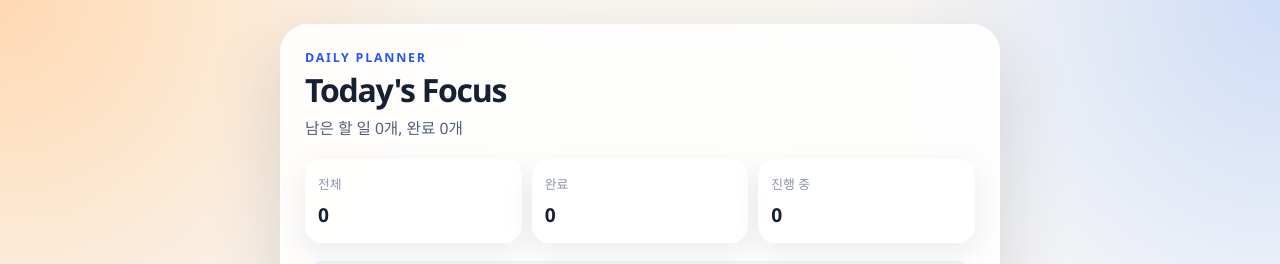
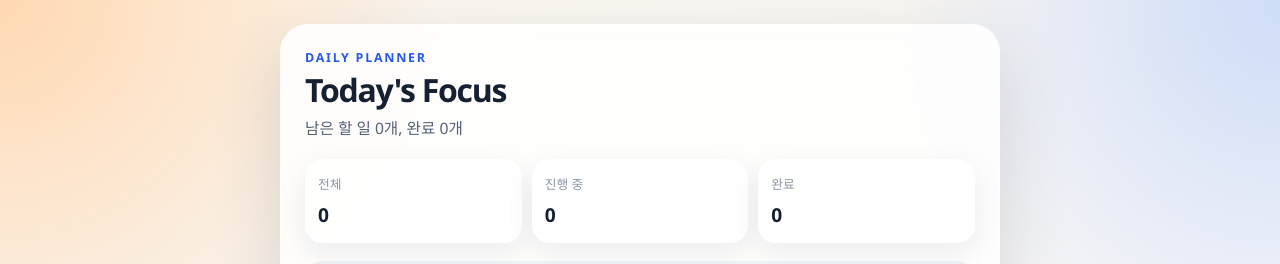
Before and after one commit to ChaeSooYeon/vue-TodoApp-composition, a Vue app: page / in a window 1280 px wide. Shown: the top 264 px of the page. Built offline with nearby package versions, Linux system fonts and the light colour scheme; a web font is replaced by a local one.

Commit message:
feat: 요약 UI 순서 변경

```diff
--- a/src/components/TodoSummary.vue
+++ b/src/components/TodoSummary.vue
@@ -16,8 +16,8 @@ defineProps({
 
 const summaryItems = [
   { label: '전체', key: 'total' },
+  { label: '진행 중', key: 'remaining' },
   { label: '완료', key: 'completed' },
-  { label: '진행 중', key: 'remaining' },
 ];
 </script>
 
```
